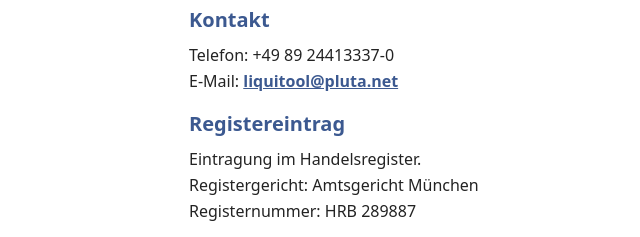
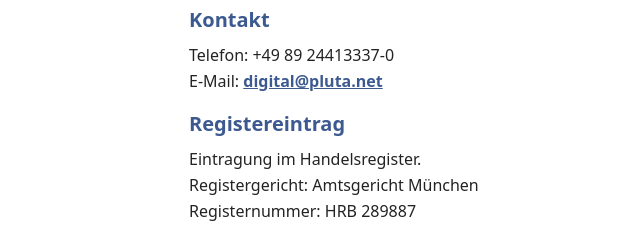
Before and after one commit to PLUTA-Digital/pluta.website, an Astro site in the folder astrogent/: page /impressum in a window 1280 px wide. Shown: the part 414-651 px from the top of the page, 3-643 px from the left. Built offline with nearby package versions, Linux system fonts and the light colour scheme; Astro itself is replaced by a stand-in of ours; a web font is replaced by a local one.

Commit message:
Update impressum.astro

```diff
--- a/astrogent/src/pages/impressum.astro
+++ b/astrogent/src/pages/impressum.astro
@@ -55,7 +55,7 @@
               </h2>
               <p>
                 Telefon: +49 89 24413337-0<br />
-                E-Mail: <a href="mailto:digital@pluta.net" class="text-mono-black font-semibold underline">liquitool@pluta.net</a>
+                E-Mail: <a href="mailto:digital@pluta.net" class="text-mono-black font-semibold underline">digital@pluta.net</a>
               </p>
             </div>
 
```
